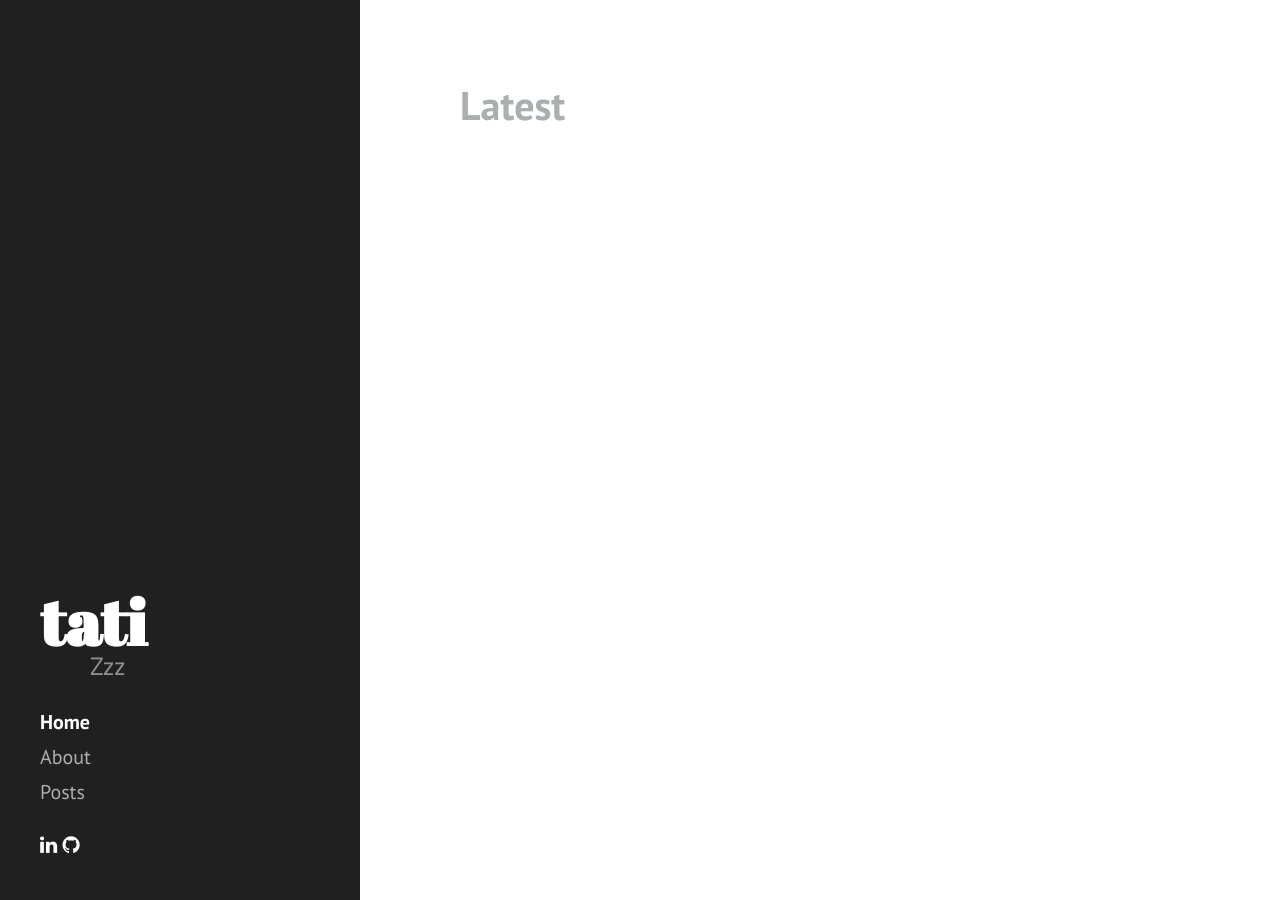
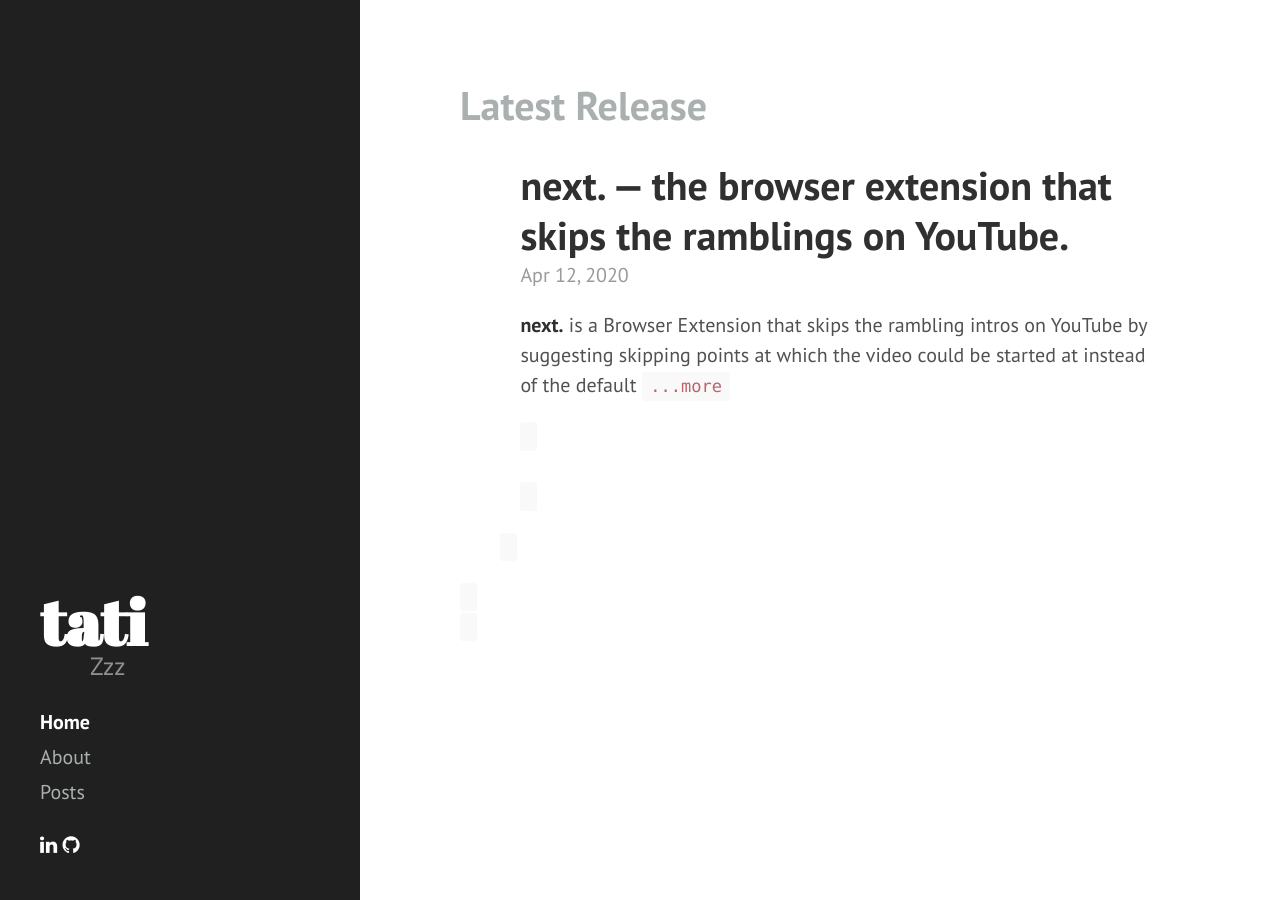
Before and after one commit to tati-z/tati-z.github.io, a Jekyll site: the page built from index.html, in a window 1280 px wide. Built offline with Jekyll 4.4.1, drawn with Linux system fonts in a browser that asks for light colours; nearby versions of some CDN libraries; the list of posts is cut into pages by our own code.

Commit message:
posted next.

```diff
--- a/_config.yml
+++ b/_config.yml
@@ -12,7 +12,7 @@
 locale: "en"
 lang:  "en-us"
 title: "tati"
-name:  "Tatiana Zihindula"
+name:  "Tatiana"
 tagline: "Zzz"
 
 baseurl: ''
--- a/_includes/head.html
+++ b/_includes/head.html
@@ -7,11 +7,7 @@
   <meta name="viewport" content="width=device-width, initial-scale=1.0, maximum-scale=1">
 
   <title>
-    {% if page.title == "Latest" %}
-      {{ site.title }} &middot; {{ site.tagline }}
-    {% else %}
       {{ site.title }} &middot; {{ page.title }}
-    {% endif %}
   </title>
   <!-- CSS -->
 
--- a/_layouts/post.html
+++ b/_layouts/post.html
@@ -6,11 +6,12 @@
   <span class="post-date">{{ page.date | date_to_string }}</span>
   {{ content }}
 </div>
+<br>
 <!--sign each post -->
-<p class="accent-gray">Tz.</p>
+<p class="accent-gray">{{ page.author }}.</p>
 <br>
 <div class='related-posts'>
-  <h3>More by {{site.name}}</h3>
+    <h4>More posts by {{ page.author }}:</h4>
     <ul>
       <!-- TODO: this is not working properfy. it should exclude current -->
 	{% for post in site.related_posts limit:2 %}
@@ -25,3 +26,4 @@
 	{% endfor %}
     </ul>
 </div>
+</script>
--- /dev/null
+++ b/_posts/2020-04-12-next..md
@@ -0,0 +1,19 @@
+---
+layout: post
+title: next. — the browser extension that skips the ramblings on YouTube.
+author: Autreal
+---
+
+**next.** is a Browser Extension that skips the rambling intros on YouTube by suggesting skipping points at which the video could be started at instead of the default `0:00`.
+
+### Demo
+
+<iframe width="100%" height="386px" src="https://www.youtube.com/embed/qwCNWiKL6jg" frameborder="0" allow="accelerometer; autoplay; encrypted-media; gyroscope; picture-in-picture" allowfullscreen></iframe>
+
+### Get it
+
+| Browers        | Download links                                                                                                         |
+| :------------- | :-------------                                                                                                         |
+| Chromium-based | [Chrome, Chromium, Opera, Edge, ...](https://chrome.google.com/webstore/detail/next/aclkmblkmoldkfnigilodenpofmenoag) |
+| Firefox        | _coming soon_                                                                                                          |
+| Safari         | _coming later_                                                                                                         |
--- a/index.html
+++ b/index.html
@@ -1,6 +1,6 @@
 ---
 layout: default
-title: Latest
+title: Latest Release
 permalink: /
 ---
 <h1 class="post-title accent-gray">{{ page.title }}</h1><span id='t-h' class='h-text'></span>
@@ -27,7 +27,7 @@
 		    {{ post_excerpt | number_of_words }}
 		{% endcapture %}
 		{% if post_excerpt == post.description or excerpt_words != content_words %}
-		<p class="more-link">...more &raquo;</p>
+		<p class="more-link">...more</p>
 		{% endif %}
 	    </li>
 	</div>
```
Lines whose indentation alone changed are shown as unchanged.
